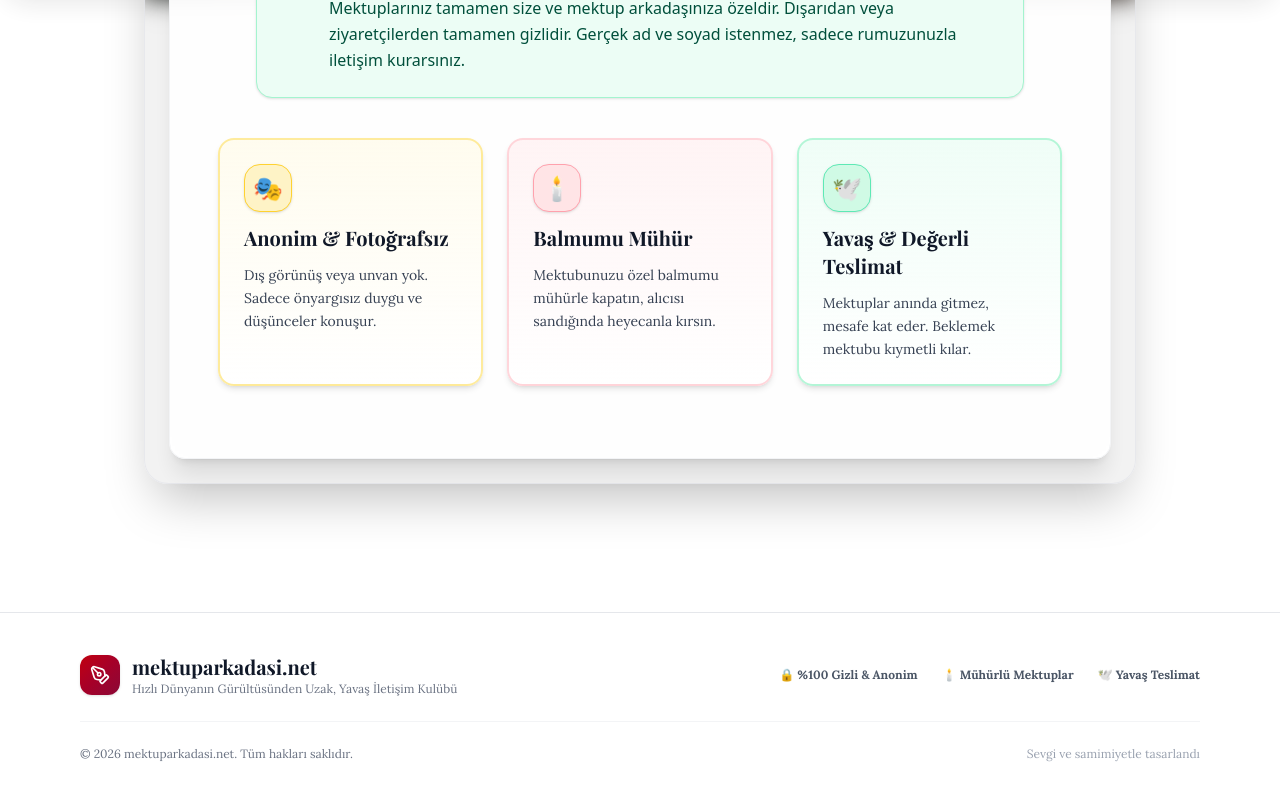
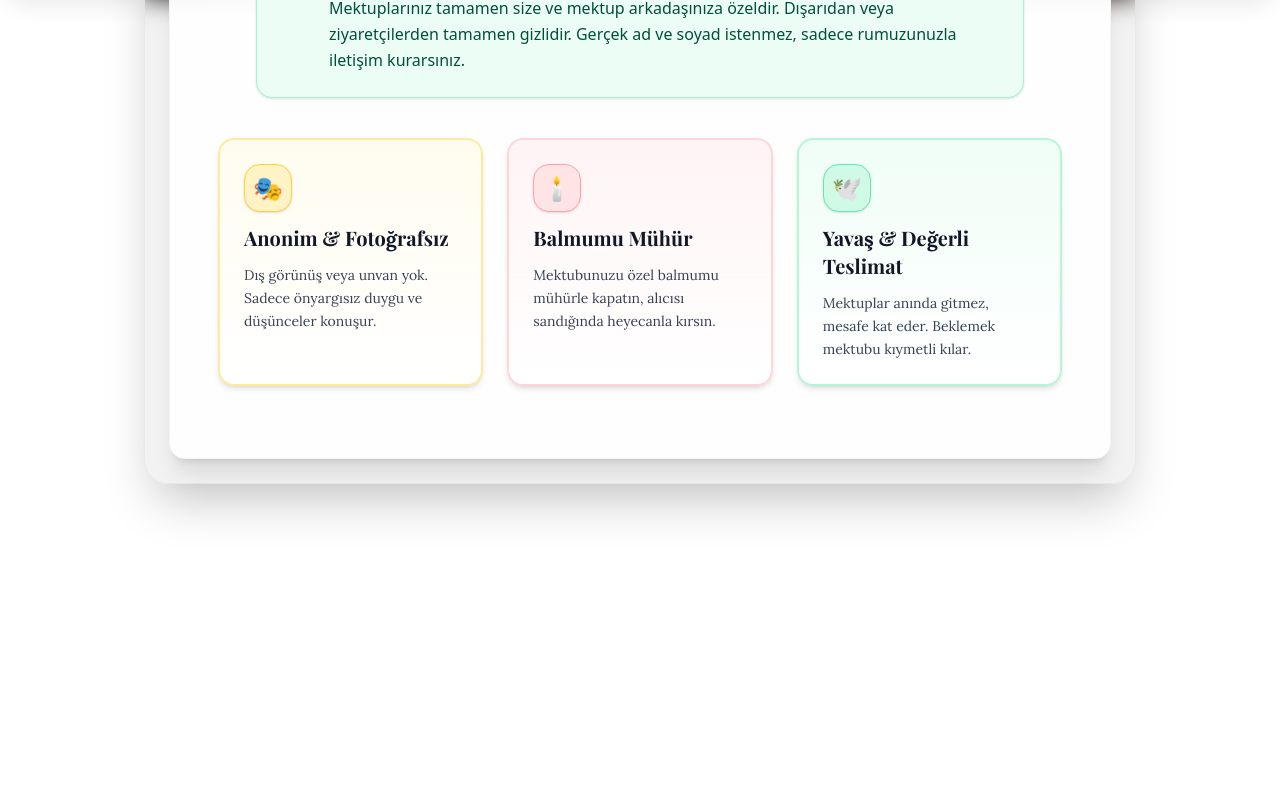
Before and after one commit to tozcane/mektup-arkadasi, a Next.js app: page / in a window 1280 px wide. Shown: the part 802-1602 px from the top of the page. After the commit the page ends 1334 px from the top, so only its background shows below. Built offline with nearby package versions, Linux system fonts and the light colour scheme; a web font is replaced by a local one.

Commit message:
Remove Footer panel completely from layout

```diff
--- a/app/page.tsx
+++ b/app/page.tsx
@@ -10,7 +10,6 @@ import { EnRouteSection } from '@/components/dma/EnRouteSection';
 import { StampAlbum } from '@/components/dma/StampAlbum';
 import { ProfileModal } from '@/components/dma/ProfileModal';
 import { AuthModal } from '@/components/dma/AuthModal';
-import Footer from '@/components/layout/Footer';
 import { Mail, Search, Sparkles, Feather, Lock, CheckCircle2, ShieldCheck, Heart, LogIn, Compass, Stamp as StampIcon } from 'lucide-react';
 
 function MainContent() {
@@ -358,9 +357,6 @@ function MainContent() {
         </div>
       </main>
 
-      {/* Footer */}
-      <Footer />
-
       {/* Global Modals */}
       <LetterWriterModal />
       <LetterReaderModal />
```
